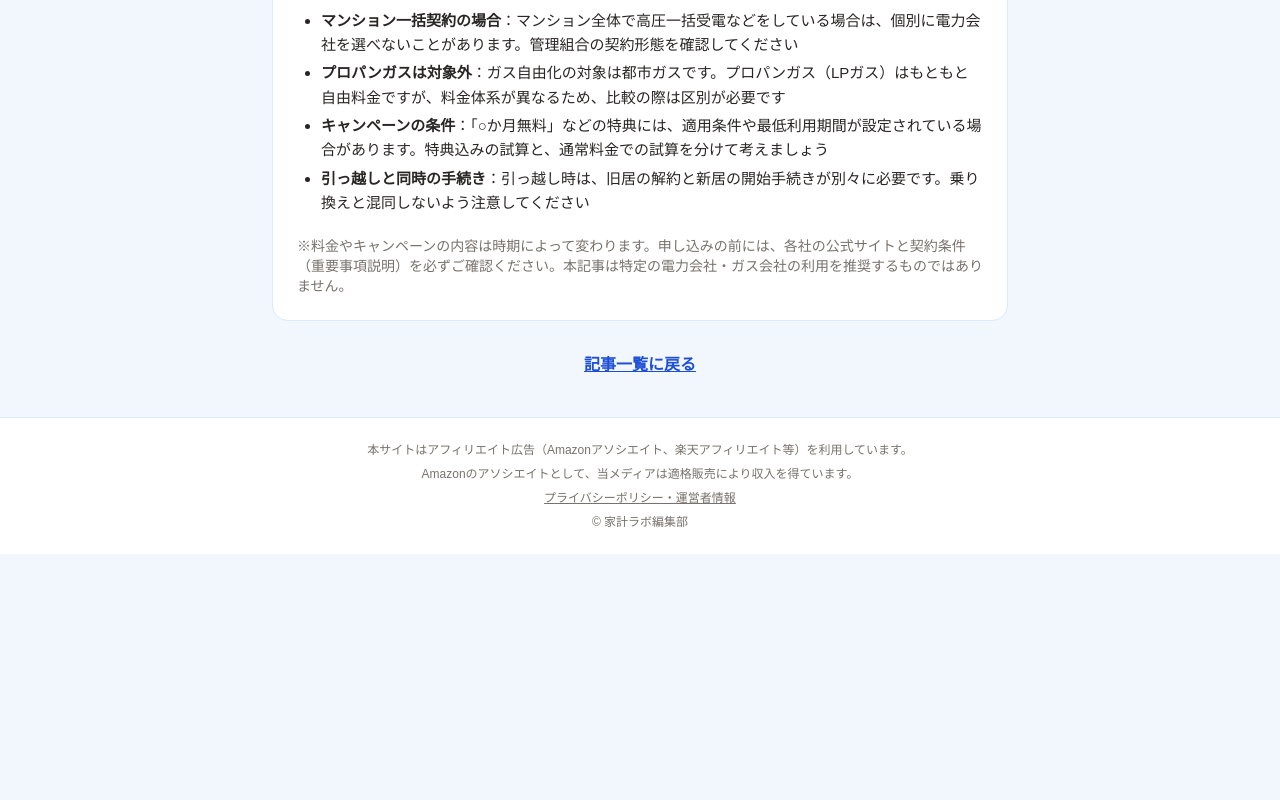
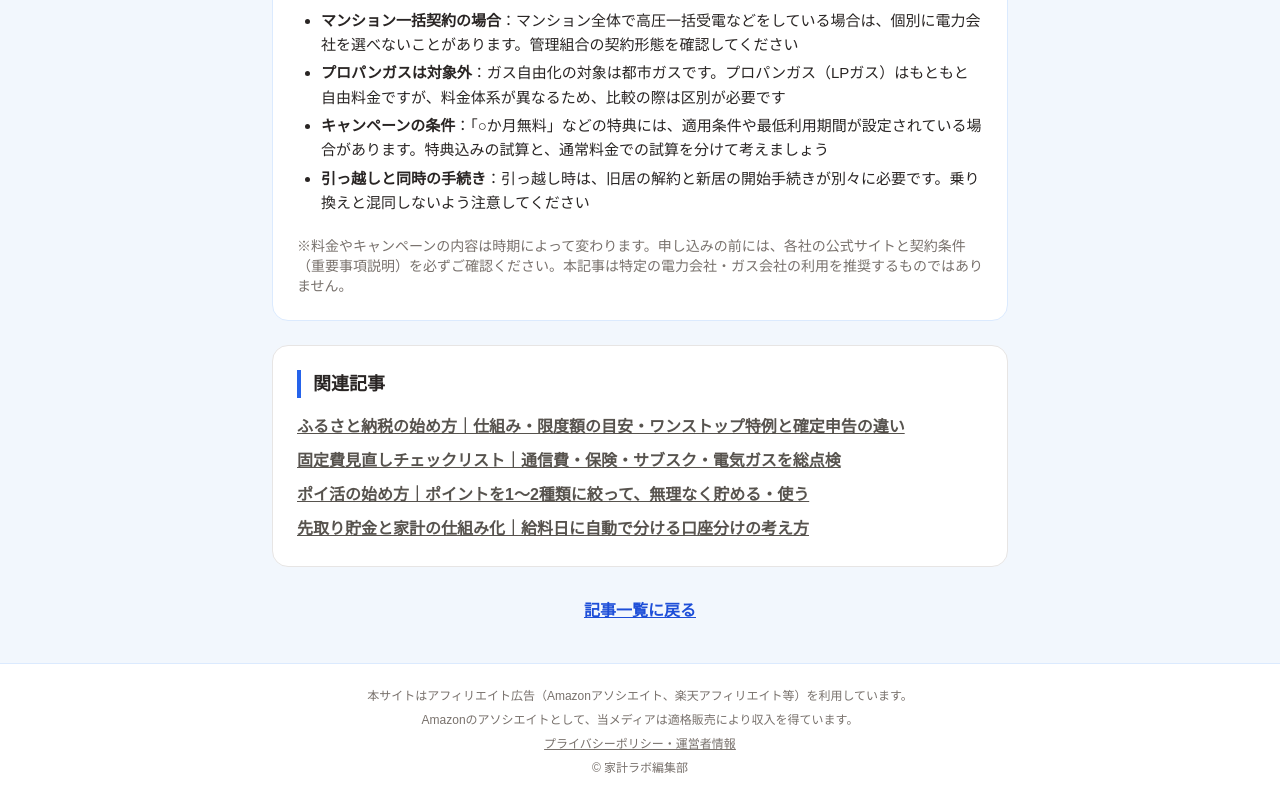
Before and after one commit to omni-labo/kakei-navi, a plain HTML site: page denki.html in a window 1280 px wide. Shown: the part 1233-2033 px from the top of the page. Before the commit the page ends 1787 px from the top, so only its background shows below. Drawn offline with nearby package versions, Linux system fonts and the light colour scheme.

Commit message:
関連記事セクションを追加（サイト内リンク強化）

```diff
--- a/denki.html
+++ b/denki.html
@@ -57,6 +57,16 @@
     </ul>
     <p class="text-sm text-stone-500">※料金やキャンペーンの内容は時期によって変わります。申し込みの前には、各社の公式サイトと契約条件（重要事項説明）を必ずご確認ください。本記事は特定の電力会社・ガス会社の利用を推奨するものではありません。</p>
   </div>
+  <div class="bg-white rounded-2xl border border-stone-200 p-6 mt-6">
+    <h2 class="font-bold text-lg border-l-4 border-blue-600 pl-3">関連記事</h2>
+    <ul class="mt-4 space-y-2 leading-relaxed">
+      <li><a href="furusato.html" class="text-stone-600 font-bold underline">ふるさと納税の始め方｜仕組み・限度額の目安・ワンストップ特例と確定申告の違い</a></li>
+      <li><a href="koteihi.html" class="text-stone-600 font-bold underline">固定費見直しチェックリスト｜通信費・保険・サブスク・電気ガスを総点検</a></li>
+      <li><a href="poikatsu.html" class="text-stone-600 font-bold underline">ポイ活の始め方｜ポイントを1〜2種類に絞って、無理なく貯める・使う</a></li>
+      <li><a href="tsumitate.html" class="text-stone-600 font-bold underline">先取り貯金と家計の仕組み化｜給料日に自動で分ける口座分けの考え方</a></li>
+    </ul>
+  </div>
+
 
   <div class="mt-8 text-center">
     <a href="index.html#articles" class="text-blue-700 font-bold underline">記事一覧に戻る</a>
```
Also changed, not shown: furusato.html (+10 -0 lines), koteihi.html (+10 -0 lines), poikatsu.html (+10 -0 lines), tsumitate.html (+10 -0 lines).
